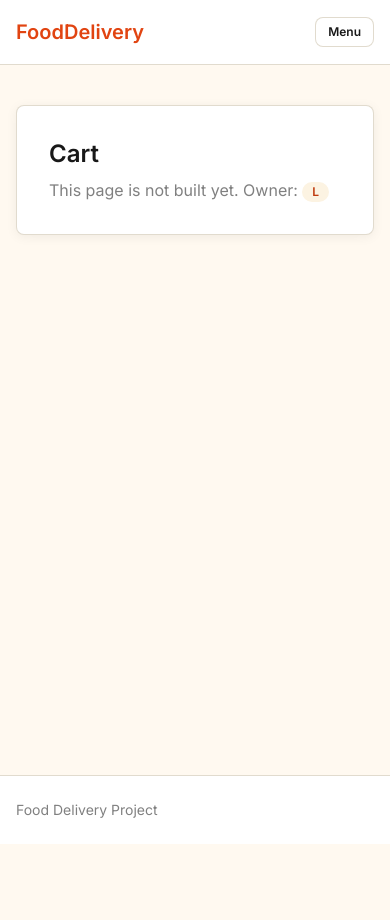
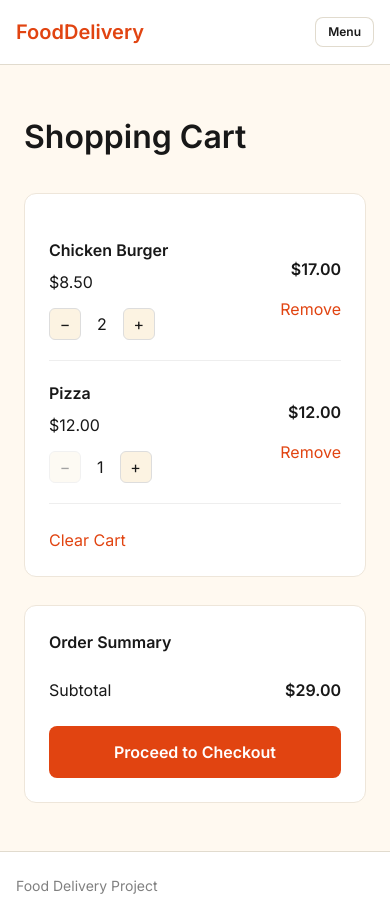
Before and after one commit to Almahdi7/FoodOrder, a React (Vite) app: page /cart in a window 390 px wide. Before the commit the page ends 844 px from the top, so only its background shows below. Built offline with nearby package versions, Linux system fonts and the light colour scheme; no server answers.

Commit message:
feat: complete cart tasks T30 T31 T32

```diff
--- /dev/null
+++ b/src/features/cart/Cart.css
@@ -0,0 +1,127 @@
+
+.cart-page {
+  max-width: 1200px;
+  margin: 0 auto;
+  padding: 48px 24px;
+  color: var(--color-onyx-black);
+}
+
+.cart-page h1 {
+  font-size: 32px;
+  margin-bottom: 32px;
+}
+
+.cart-layout {
+  display: grid;
+  grid-template-columns: 2fr 1fr;
+  gap: 28px;
+  align-items: start;
+}
+
+.cart-items, .cart-summary, .cart-empty {
+  background: white;
+  border: 1px solid #eee6da;
+  border-radius: 12px;
+  padding: 24px;
+}
+
+.cart-item {
+  display: flex;
+  align-items: center;
+  gap: 20px;
+  padding: 20px 0;
+  border-bottom: 1px solid #eee;
+}
+
+.cart-item img {
+  width: 96px;
+  height: 96px;
+  object-fit: cover;
+  border-radius: 8px;
+}
+
+.cart-item-info {
+  flex: 1;
+}
+
+.cart-item-info h3 {
+  margin-bottom: 8px;
+}
+
+.cart-quantity {
+  display: flex;
+  align-items: center;
+  gap: 16px;
+  margin-top: 14px;
+}
+
+.cart-quantity button {
+  width: 32px;
+  height: 32px;
+  border: 1px solid #ddd;
+  border-radius: 6px;
+  background: var(--color-vanilla-mist);
+  cursor: pointer;
+}
+
+.cart-quantity button:disabled {
+  opacity: 0.4;
+  cursor: not-allowed;
+}
+
+.cart-item-actions {
+  display: flex;
+  flex-direction: column;
+  align-items: flex-end;
+  gap: 16px;
+}
+
+.cart-remove, .cart-clear {
+  color: var(--color-spicy-tangerine);
+  background: transparent;
+  border: none;
+  cursor: pointer;
+}
+
+.cart-clear {
+  margin-top: 24px;
+}
+
+.cart-summary h2 {
+  margin-bottom: 24px;
+}
+
+.cart-total {
+  display: flex;
+  justify-content: space-between;
+  margin-bottom: 24px;
+}
+
+.cart-checkout, .cart-empty a {
+  display: block;
+  text-align: center;
+  padding: 14px;
+  border-radius: 8px;
+  background: var(--color-spicy-tangerine);
+  color: white;
+  text-decoration: none;
+  font-weight: 600;
+}
+
+.cart-empty {
+  text-align: center;
+}
+
+.cart-empty p {
+  margin: 16px 0 24px;
+}
+
+@media (max-width: 768px) {
+  .cart-layout {
+    grid-template-columns: 1fr;
+  }
+
+  .cart-item {
+    flex-wrap: wrap;
+  }
+}
--- /dev/null
+++ b/src/features/cart/Cart.tsx
@@ -0,0 +1,117 @@
+
+import { Link } from "react-router";
+import { useCart } from "./useCart";
+import "./Cart.css";
+
+export default function Cart() {
+  const {
+    items,
+    removeFromCart,
+    updateQuantity,
+    clearCart,
+  } = useCart();
+
+  const total = items.reduce(
+    (sum, item) => sum + item.price * item.quantity,
+    0
+  );
+
+  return (
+    <main className="cart-page">
+      <h1>Shopping Cart</h1>
+
+      {items.length === 0 ? (
+        <div className="cart-empty">
+          <h2>Your cart is empty</h2>
+          <p>Add some delicious food to get started!</p>
+          <Link to="/restaurants">Browse Menu</Link>
+        </div>
+      ) : (
+        <div className="cart-layout">
+          <section className="cart-items">
+            {items.map((item) => (
+              <article
+                className="cart-item"
+                key={item.productId}
+              >
+                {item.image && (
+                  <img src={item.image} alt={item.name} />
+                )}
+
+                <div className="cart-item-info">
+                  <h3>{item.name}</h3>
+                  <p>${item.price.toFixed(2)}</p>
+
+                  <div className="cart-quantity">
+                    <button
+                      disabled={item.quantity <= 1}
+                      onClick={() =>
+                        updateQuantity(
+                          item.productId,
+                          item.quantity - 1
+                        )
+                      }
+                    >
+                      −
+                    </button>
+
+                    <span>{item.quantity}</span>
+
+                    <button
+                      onClick={() =>
+                        updateQuantity(
+                          item.productId,
+                          item.quantity + 1
+                        )
+                      }
+                    >
+                      +
+                    </button>
+                  </div>
+                </div>
+
+                <div className="cart-item-actions">
+                  <strong>
+                    ${(item.price * item.quantity).toFixed(2)}
+                  </strong>
+
+                  <button
+                    className="cart-remove"
+                    onClick={() =>
+                      removeFromCart(item.productId)
+                    }
+                  >
+                    Remove
+                  </button>
+                </div>
+              </article>
+            ))}
+
+            <button
+              className="cart-clear"
+              onClick={clearCart}
+            >
+              Clear Cart
+            </button>
+          </section>
+
+          <aside className="cart-summary">
+            <h2>Order Summary</h2>
+
+            <div className="cart-total">
+              <span>Subtotal</span>
+              <strong>${total.toFixed(2)}</strong>
+            </div>
+
+            <Link
+              to="/checkout"
+              className="cart-checkout"
+            >
+              Proceed to Checkout
+            </Link>
+          </aside>
+        </div>
+      )}
+    </main>
+  );
+}
--- /dev/null
+++ b/src/features/cart/CartContext.ts
@@ -0,0 +1,13 @@
+import { createContext } from "react";
+import type { CartItemData } from "./CartTypes";
+
+export interface CartContextType {
+  items: CartItemData[];
+  addToCart: (item: CartItemData) => void;
+  removeFromCart: (productId: number) => void;
+  updateQuantity: (productId: number, quantity: number) => void;
+  clearCart: () => void;
+}
+
+export const CartContext =
+  createContext<CartContextType | undefined>(undefined);
--- /dev/null
+++ b/src/features/cart/CartProvider.tsx
@@ -0,0 +1,129 @@
+
+import { useState, useEffect } from "react";
+import type { ReactNode } from "react";
+import type { CartItemData } from "./CartTypes";
+import { mockCartItems } from "./mockCartItems";
+import { CartContext } from "./CartContext";
+
+interface CartProviderProps {
+  children: ReactNode;
+}
+
+export default function CartProvider({
+  children,
+}: CartProviderProps) {
+
+
+  const [items, setItems] = useState<CartItemData[]>(() => {
+    try {
+      const savedCart = localStorage.getItem("foodorder_cart");
+
+      if (savedCart !== null) {
+        const parsed = JSON.parse(savedCart);
+        if (Array.isArray(parsed)) {
+          return parsed as CartItemData[];
+        }
+      }
+    } catch (error) {
+      console.error("Failed to load cart:", error);
+    }
+
+    return mockCartItems;
+  });
+
+  useEffect(() => {
+    localStorage.setItem(
+      "foodorder_cart",
+      JSON.stringify(items)
+    );
+  }, [items]);
+
+
+  const clearCart = () => {
+    setItems([]);
+  };
+
+
+
+  const addToCart = (newItem: CartItemData) => {
+    const differentRestaurant = items.some(
+      (item) => item.restaurantId !== newItem.restaurantId
+    );
+
+    if (differentRestaurant) {
+      const confirmed = window.confirm(
+        "Your cart contains items from another restaurant. Clear the current cart and add this item?"
+      );
+
+      if (!confirmed) return;
+
+      setItems([newItem]);
+      return;
+    }
+
+    setItems((prevItems) => {
+      const existingItem = prevItems.find(
+        (item) => item.productId === newItem.productId
+      );
+
+      if (existingItem) {
+        return prevItems.map((item) =>
+          item.productId === newItem.productId
+            ? {
+              ...item,
+              quantity: item.quantity + newItem.quantity,
+            }
+            : item
+        );
+      }
+
+      return [...prevItems, newItem];
+    });
+  };
+
+  const removeFromCart = (productId: number) => {
+    setItems((prevItems) => {
+      return prevItems.filter(
+        (item) => item.productId !== productId
+      );
+    });
+  };
+
+
+  const updateQuantity = (productId: number, quantity: number) => {
+    if (!Number.isInteger(quantity) || quantity < 1) {
+      return;
+    }
+
+    setItems((prevItems) => {
+      return prevItems.map((item) => {
+        if (item.productId === productId) {
+          return {
+            ...item,
+            quantity: quantity,
+          };
+        }
+
+        return item;
+      });
+    });
+  };
+
+
+
+
+  return (
+    <CartContext.Provider
+      value={{
+        items,
+        addToCart,
+        removeFromCart,
+        updateQuantity,
+        clearCart,
+      }}
+    >
+      {children}
+    </CartContext.Provider>
+  );
+
+}
--- /dev/null
+++ b/src/features/cart/CartTypes.ts
@@ -0,0 +1,8 @@
+export interface CartItemData {
+  productId: number;
+  restaurantId: string;
+  name: string;
+  price: number;
+  image: string;
+  quantity: number;
+}
--- /dev/null
+++ b/src/features/cart/mockCartItems.ts
@@ -0,0 +1,20 @@
+import type { CartItemData } from "./CartTypes";
+
+export const mockCartItems: CartItemData[] = [
+  {
+    productId: 1,
+    restaurantId: "restaurant-1",
+    name: "Chicken Burger",
+    price: 8.5,
+    image: "",
+    quantity: 2,
+  },
+  {
+    productId: 2,
+    restaurantId: "restaurant-1",
+    name: "Pizza",
+    price: 12,
+    image: "",
+    quantity: 1,
+  },
+];
--- /dev/null
+++ b/src/features/cart/useCart.ts
@@ -0,0 +1,15 @@
+
+import { useContext } from "react";
+import { CartContext } from "./CartContext";
+
+export function useCart() {
+  const context = useContext(CartContext);
+
+  if (context === undefined) {
+    throw new Error(
+      "useCart must be used within CartProvider"
+    );
+  }
+
+  return context;
+}
--- a/src/main.tsx
+++ b/src/main.tsx
@@ -4,6 +4,7 @@ import { RouterProvider } from 'react-router'
 import { QueryClient, QueryClientProvider } from '@tanstack/react-query'
 import { AuthProvider } from '@/features/auth/AuthProvider'
 import { router } from '@/routes'
+import CartProvider from '@/features/cart/CartProvider'
 import './index.css'
 
 const queryClient = new QueryClient({
@@ -14,7 +15,9 @@ createRoot(document.getElementById('root')!).render(
 <StrictMode>
   <QueryClientProvider client={queryClient}>
     <AuthProvider>
+      <CartProvider>
         <RouterProvider router={router} />
+      </CartProvider>
     </AuthProvider>
   </QueryClientProvider>
 </StrictMode>
--- a/src/routes/index.tsx
+++ b/src/routes/index.tsx
@@ -4,6 +4,7 @@ import ProtectedRoute from "./ProtectedRoute";
 import PlaceholderPage from "@/components/PlaceholderPage";
 import LoginPage from "@/features/auth/LoginPage";
 import RegisterPage from "@/features/auth/RegisterPage";
+import Cart from "@/features/cart/Cart";
 
 // Each member replaces ONLY the lines marked with their letter.
 const ph = (title: string, owner: string) => (
@@ -21,7 +22,7 @@ export const router = createBrowserRouter([
       { path: "/products/:id", element: ph("Product Details", "N") }, // N
       { path: "/login", element: <LoginPage /> }, // M
       { path: "/register", element: <RegisterPage /> }, // M
-      { path: "/cart", element: ph("Cart", "L") }, // L
+      { path: "/cart", element: <Cart /> }, // L // L
 
       // ---------- Customer only ----------
       {
```
Lines whose indentation alone changed are shown as unchanged.
